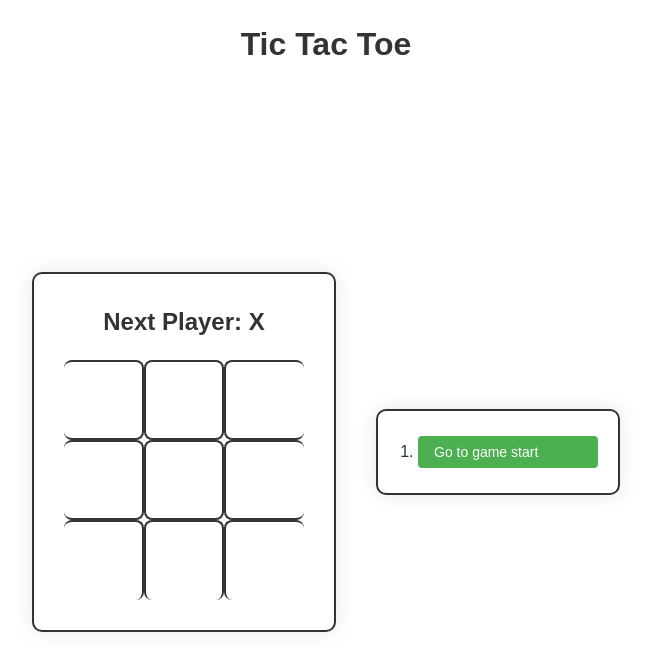
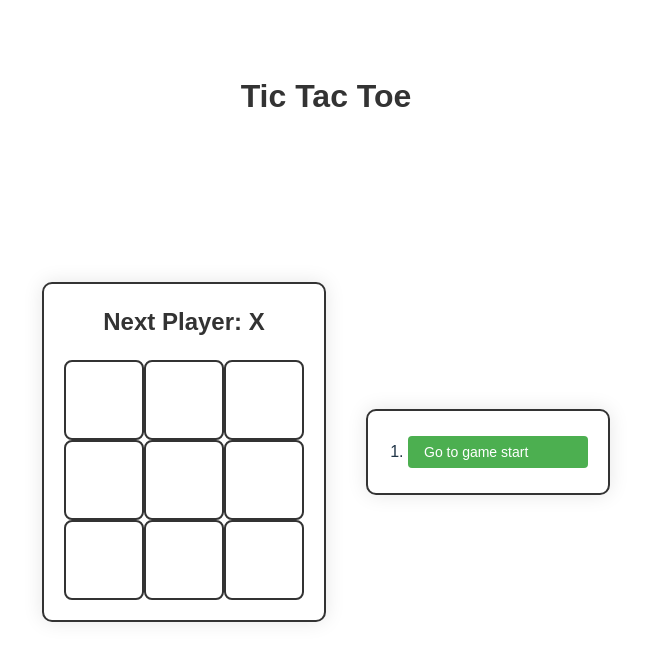
Before and after one commit to Ana2k/react-ttr, a React (Vite) app: page / in a window 1280 px wide. Shown: the top 670 px of the page, without its empty margins (314-965 px from the left). Built offline with nearby package versions, Linux system fonts and the light colour scheme.

Commit message:
edge designing

```diff
--- a/src/App.css
+++ b/src/App.css
@@ -162,14 +162,16 @@
   font-family: Arial, sans-serif;
   min-height: 100vh;
   align-items: center;
+  position: relative;
 }
 
 .game-board {
   background: #fff;
-  padding: 30px;
+  padding: 20px;
   border-radius: 10px;
   box-shadow: 0 0 20px rgba(0, 0, 0, 0.1);
   border: 2px solid #333;
+  display: inline-block;
 }
 
 .board-row {
@@ -192,6 +194,7 @@
   margin: 0;
   padding: 0;
   box-sizing: border-box;
+  position: relative;
 }
 
 /* Remove right border from squares in the right column */
@@ -212,6 +215,23 @@
 /* Remove top border from squares in the top row */
 .board-row:first-child .square {
   border-top: none;
+}
+
+/* Add borders to the board edges */
+.board-row:first-child .square {
+  border-top: 2px solid #333;
+}
+
+.board-row:last-child .square {
+  border-bottom: 2px solid #333;
+}
+
+.square:nth-child(3n + 1) {
+  border-left: 2px solid #333;
+}
+
+.square:nth-child(3n) {
+  border-right: 2px solid #333;
 }
 
 .square:hover {
@@ -259,10 +279,6 @@
 }
 
 /* Add some animation for X and O */
-.square {
-  position: relative;
-}
-
 .square:not(:empty) {
   animation: pop 0.3s ease-out;
 }
@@ -287,11 +303,6 @@
   color: #F44336;
 }
 
-/* Ensure the board has proper spacing */
-.board-row + .board-row {
-  margin-top: 0;
-}
-
 /* Add a title to the game */
 .game::before {
   content: "Tic Tac Toe";
```
